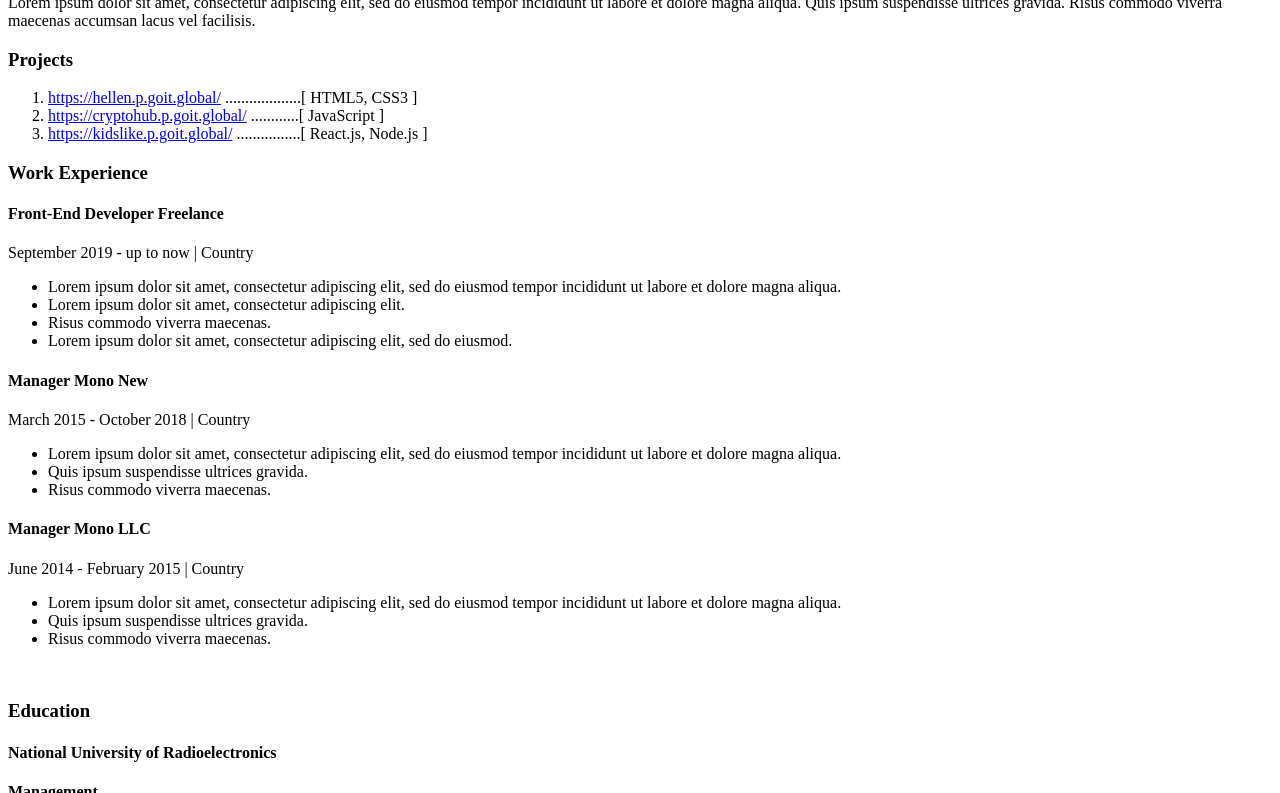
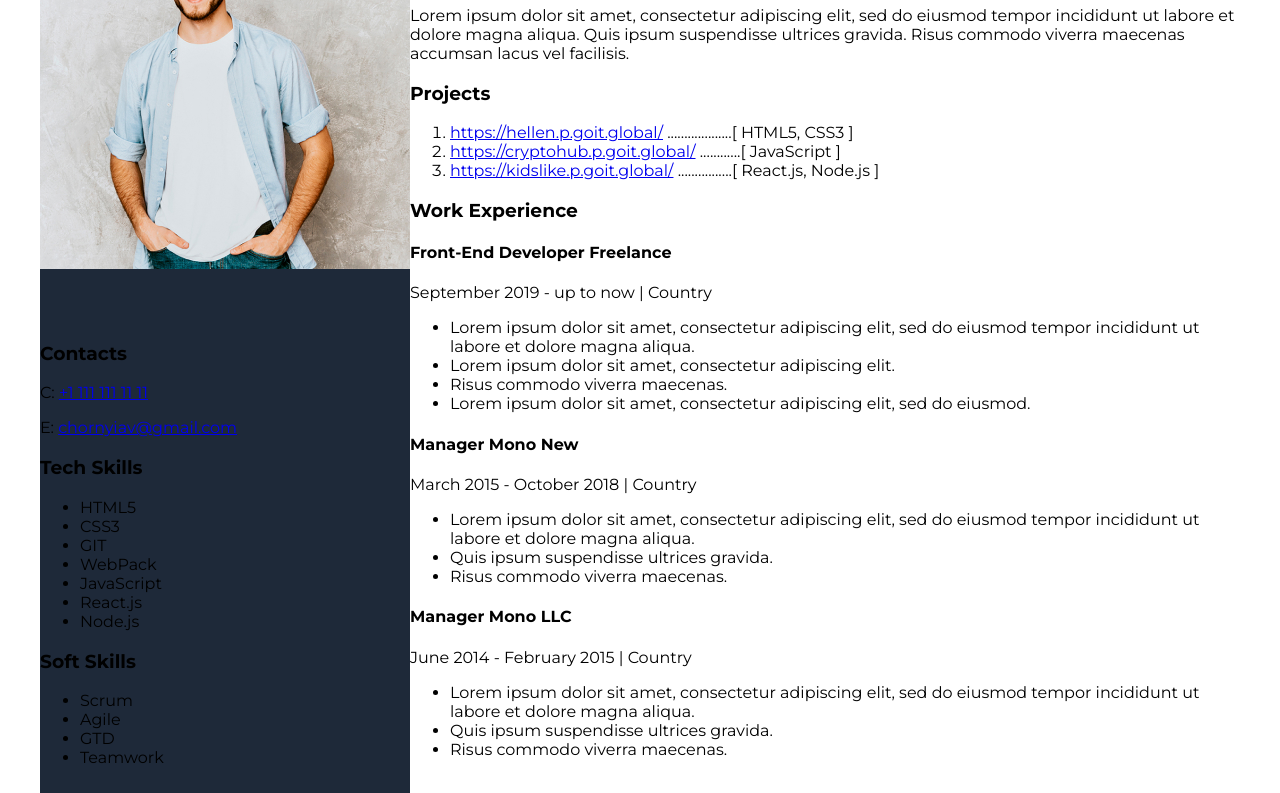
Before and after one commit to Cement-Official/ResumeGoIT, a plain HTML site: page index.html in a window 1280 px wide. Shown: the part 133-926 px from the top of the page. Drawn offline with Linux system fonts and the light colour scheme.

Commit message:
урок.3

```diff
--- a/index.html
+++ b/index.html
@@ -2,6 +2,9 @@
 <html lang="en">
 <head>
     <meta charset="UTF-8">
+    <link rel="preconnect" href="https://fonts.googleapis.com">
+    <link rel="preconnect" href="https://fonts.gstatic.com" crossorigin>
+    <link href="https://fonts.googleapis.com/css2?family=Montserrat:wght@400;700&display=swap" rel="stylesheet">
     <link rel="stylesheet" href="styles/styles.css">
     <meta name="viewport" content="width=device-width, initial-scale=1.0">
     <title>Резюме</title>
@@ -10,11 +13,11 @@
 <body>
 
 <!--Main-->
-<div>
+<div class="main">
     <!--Main content-->
-    <div>
+    <div class="main_content">
         <!--about user-->
-        <div>
+        <div class="about">
             <h2>Front-End Developer</h2>
             <h1>Anton Chornyi</h1>
             <p>Lorem ipsum dolor sit amet, consectetur adipiscing elit, sed do eiusmod tempor incididunt ut labore et dolore magna aliqua.
@@ -23,8 +26,8 @@
 
         </div>
         <!--Projects-->
-        <div>
-            <h3>
+        <div class="projects">
+            <h3 class="project_title">
                 Projects
             </h3>
             <ol>
@@ -43,7 +46,7 @@
             </ol>
         </div>
         <!--Work-->
-        <div>
+        <div class="work">
             <h3>Work Experience</h3>
             <!--Company 1-->
             <div>
@@ -77,20 +80,19 @@
                 </ul>
             </div>
             <br>
+        </div>
+        <!--Education-->
+        <div class="Education">
             <h3>Education</h3>
-            <!--Education-->
-            <div>
-                <h4>National University of Radioelectronics</h4>
-                <h4>Management</h4>
-                <p>September 2009 - June 2014   |   Country</p>
-
-            </div>
+            <h4>National University of Radioelectronics</h4>
+            <h4>Management</h4>
+            <p>September 2009 - June 2014   |   Country</p>
 
         </div>
     </div>
     <!--Sidebar-->
-    <aside>
-        <img src="img/photo (1).jpg" alt="lol noob kartinka ne vidkrylas">
+    <aside class="sidebar">
+        <img src="img/photo (1).jpg" alt="lol kartinka ne vidkrylas" class="photo">
         <!--Contacts-->
         <div>
             <h3>Contacts</h3>
--- a/styles/styles.css
+++ b/styles/styles.css
@@ -0,0 +1,74 @@
+body {
+    font-family: 'Montserrat', sans-serif;
+}
+
+/* main styles */
+
+.main {
+    display: flex;
+    flex-direction: row-reverse;
+    background-color: #F5F7FA;
+    width: 1200px;
+    margin: 0 auto;
+}
+
+/* main_content styles */
+
+.main_content {
+    background-color: #FFFFFF;
+}
+
+/* about styles  */
+
+.about {
+
+}
+
+/* projects styles */
+
+.projects {
+
+
+    /* margin: 100px 90px 300px 60px
+
+    margin: 50px
+
+    margin: 100px 50px*/
+}
+
+/* project_title */
+
+.project_title {
+
+}
+
+/* work styles */
+
+.work {
+
+
+    /* padding: 100px 40px 50px 20px ;
+
+    padding: 50px;
+
+    padding: 100px 50px ; */
+}
+
+/* Education styles */
+
+.Education {
+
+}
+
+/* sidebar styles */
+
+.sidebar {
+    background-color: #1E2939;
+    padding-top: 40px;
+    width: 370px
+}
+
+.photo {
+    width: 370px;
+    margin-bottom: 50px;
+}
```
